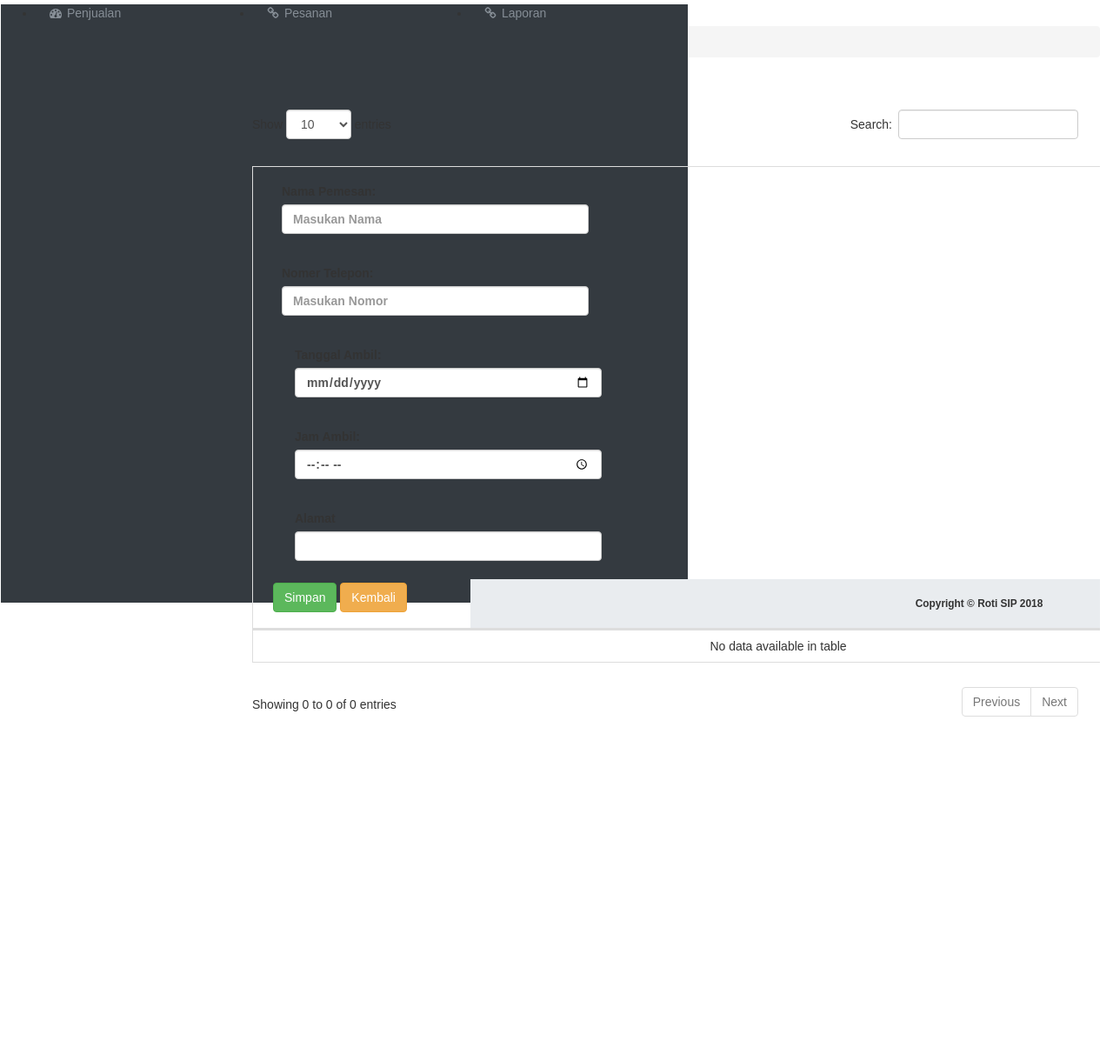
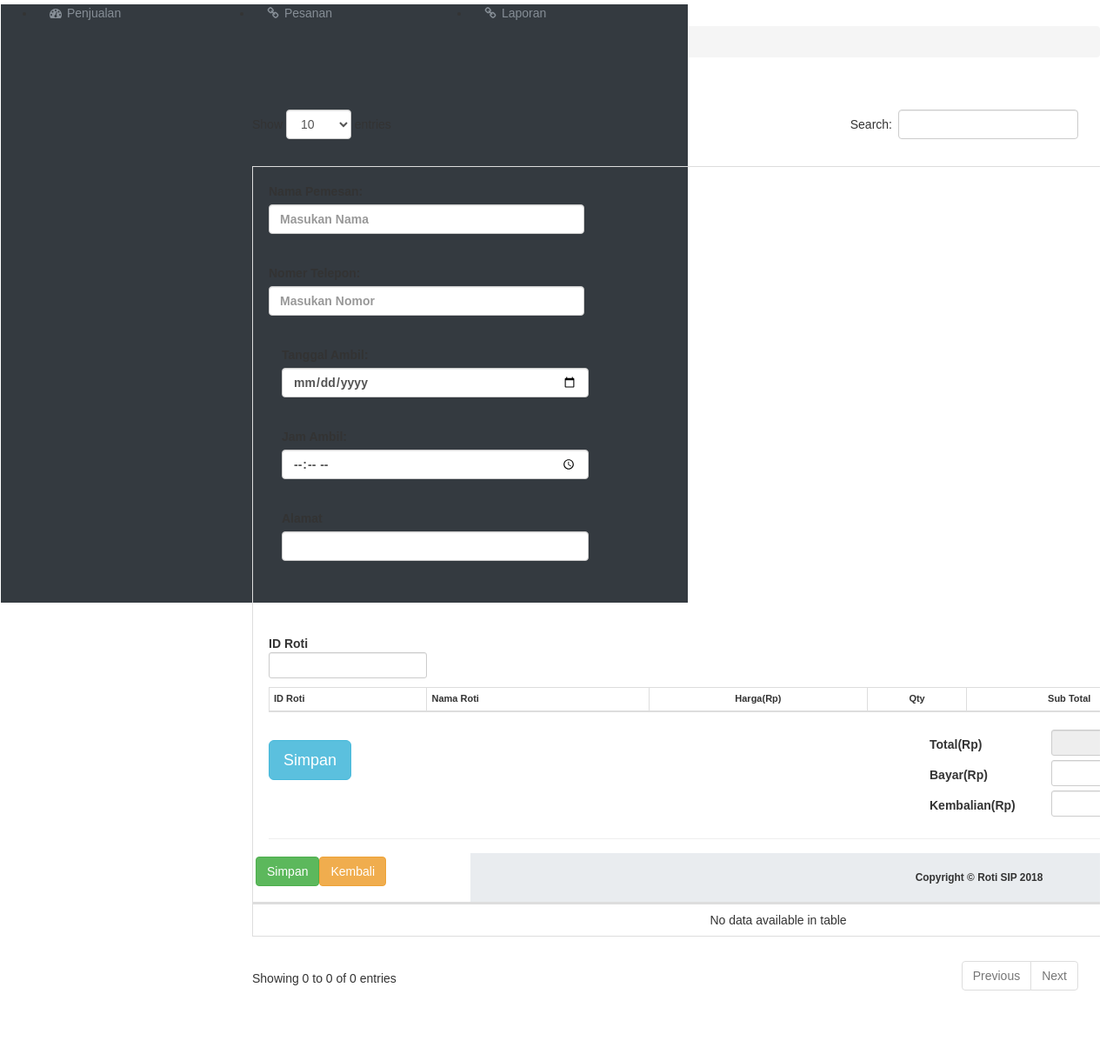
Before and after one commit to TIF-GEMSTONE/RotiSIP, a CodeIgniter app: page /RotiSip/Pesanan/input in a window 1280 px wide. Shown: the part 108-1320 px from the top of the page at 87% size. Before the commit the page ends 932 px from the top, so only its background shows below. Run offline with CodeIgniter, Linux system fonts and the light colour scheme; data comes from the database, SQL or seed files in the repository; lists and menus that the app fills with data are empty; some libraries are stand-ins or nearby versions.

Commit message:
no message

```diff
--- a/application/views/CreatePesanan_view.php
+++ b/application/views/CreatePesanan_view.php
@@ -10,10 +10,11 @@
           <p>
 
             <div class="container">
+
               <th>
-            <div class="container">
+
             <div class="form-group row">
-            <div class="col-xs-4">
+            <div class="col-xs-4" >
             <form method="post" action="input">
             <label  for="nama">Nama Pemesan:</label>
             <input class="form-control" placeholder="Masukan Nama" type="text" name="nama_pemesan" value="<?php if(isset($data)) { echo $data[0]->nama_pemesan; } ?>">
@@ -55,8 +56,6 @@
         </div>
       </div>
 
-              <input type="submit" class="btn btn-success" name="btnTambah" value="Simpan"/>
-              <a class="btn btn-warning" href="<?php echo base_url()?>Pesanan">Kembali</a>
 
 
               </div>
@@ -71,3 +70,80 @@
 
       </div>
     </div>
+
+              <div class="row">
+            <div class="col-lg-12">
+                    <a href="#" data-toggle="modal" data-target="#largeModal" class="pull-right"><small>Cari Roti</small></a>
+                </h1>
+            </div>
+        </div>
+        <!-- /.row -->
+        <!-- Projects Row -->
+        <div class="row">
+            <div class="col-lg-12">
+            <form action="<?php echo base_url().'Penjualan/add_to_cart'?>" method="post">
+            <table>
+                <tr>
+                    <th>ID Roti</th>
+                </tr>
+                <tr>
+                    <th><input type="text" name="id_roti" id="id_roti" class="form-control input-sm"></th>
+                </tr>
+                    <div id="detail_roti" style="position:absolute;">
+                    </div>
+            </table>
+             </form>
+            <table class="table table-bordered table-condensed" style="font-size:11px;margin-top:10px;">
+                <thead>
+                    <tr>
+                        <th>ID Roti</th>
+                        <th>Nama Roti</th>
+                        <th style="text-align:center;">Harga(Rp)</th>
+                        <th style="text-align:center;">Qty</th>
+                        <th style="text-align:center;">Sub Total</th>
+                        <th style="width:100px;text-align:center;">Aksi</th>
+                    </tr>
+                </thead>
+                <tbody>
+                    <?php $i = 1; ?>
+                    <?php foreach ($this->cart->contents() as $items): ?>
+                    <?php echo form_hidden($i.'[rowid]', $items['rowid']); ?>
+                    <tr>
+                         <td><?=$items['id'];?></td>
+                         <td><?=$items['name'];?></td>
+                         <td style="text-align:right;"><?php echo number_format($items['amount']);?></td>
+                         <td style="text-align:center;"><?php echo number_format($items['qty']);?></td>
+                         <td style="text-align:right;"><?php echo number_format($items['subtotal']);?></td>
+                         <td style="text-align:center;"><a href="<?php echo base_url().'Penjualan/remove/'.$items['rowid'];?>" class="btn btn-warning btn-xs"><span class="fa fa-close"></span> Batal</a></td>
+                    </tr>
+
+                    <?php $i++; ?>
+                    <?php endforeach; ?>
+                </tbody>
+            </table>
+            <form action="<?php echo base_url().'Penjualan/simpan_penjualan'?>" method="post">
+            <table>
+                <tr>
+                    <td style="width:760px;" rowspan="2"><button type="submit" class="btn btn-info btn-lg"> Simpan</button></td>
+                    <th style="width:140px;">Total(Rp)</th>
+                    <th style="text-align:right;width:140px;"><input type="text" name="total2" value="<?php echo number_format($this->cart->total());?>" class="form-control input-sm" style="text-align:right;margin-bottom:5px;" readonly></th>
+                    <input type="hidden" id="total" name="total" value="<?php echo $this->cart->total();?>" class="form-control input-sm" style="text-align:right;margin-bottom:5px;" readonly>
+                </tr>
+                <tr>
+                    <th>Bayar(Rp)</th>
+                    <th style="text-align:right;"><input type="text" id="jml_uang" name="jml_uang" class="jml_uang form-control input-sm" style="text-align:right;margin-bottom:5px;" required></th>
+                    <input type="hidden" id="jml_uang2" name="jml_uang2" class="form-control input-sm" style="text-align:right;margin-bottom:5px;" required>
+                </tr>
+                <tr>
+                    <td></td>
+                    <th>Kembalian(Rp)</th>
+                    <th style="text-align:right;"><input type="text" id="kembalian" name="kembalian" class="form-control input-sm" style="text-align:right;margin-bottom:5px;" required></th>
+                </tr>
+
+            </table>
+            </form>
+            <hr/>
+        </div>
+
+            <input type="submit" class="btn btn-success" name="btnTambah" value="Simpan"/>
+              <a class="btn btn-warning" href="<?php echo base_url()?>Pesanan">Kembali</a>
```
